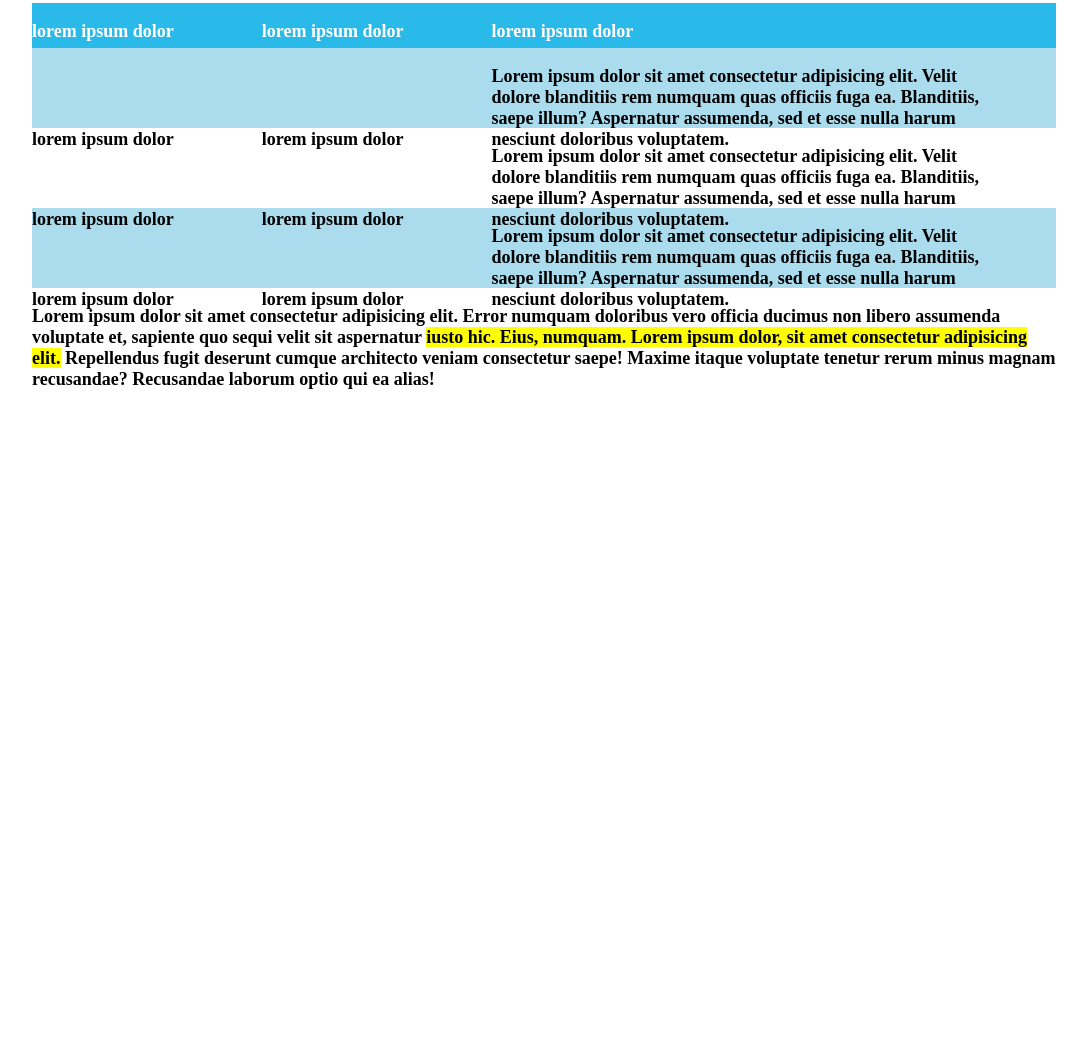
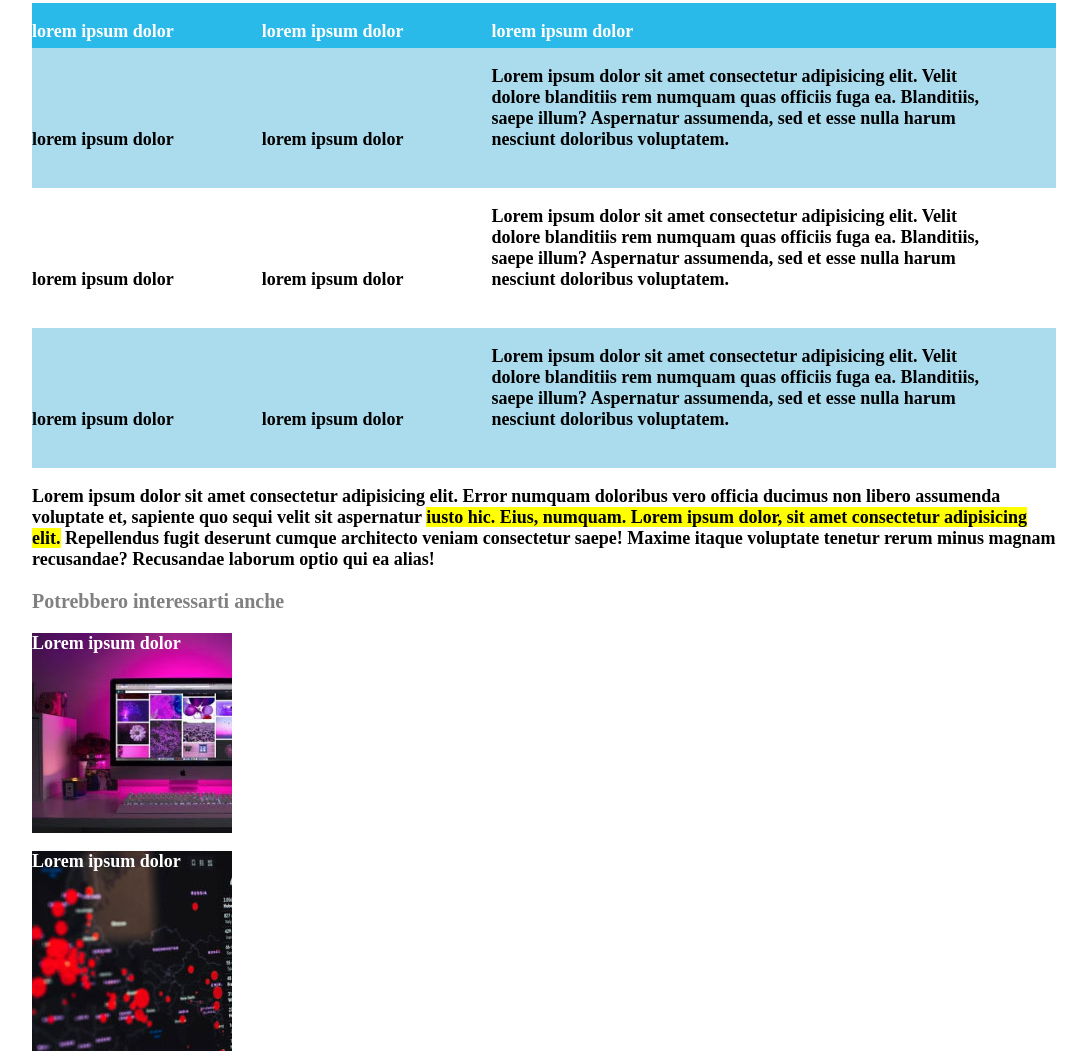
Before and after one commit to AlexanderDerevliov/html-css-booleaner, a plain HTML site: page index.html in a window 1280 px wide. Shown: the part 1027-2086 px from the top of the page, without its empty margins (96-1183 px from the left). Before the commit the page ends 1435 px from the top, so only its background shows below. Drawn offline with Linux system fonts and the light colour scheme.

Commit message:
add: footer and fixed some things on css

```diff
--- a/css/style.css
+++ b/css/style.css
@@ -94,7 +94,6 @@ font-size: 15px;
 
 /* SECOND ROW */
 .row-second {
-    height: 60px;
     color: black;
     font-size: 18px;
     background-color: rgb(171, 220, 237);
@@ -120,7 +119,6 @@ font-size: 15px;
  /* THIRD ROW */
 
  .row-third {
-    height: 60px;
     color: black;
     font-size: 18px;
     padding-bottom: 20px;
@@ -144,7 +142,6 @@ font-size: 15px;
  /* LAST ROW */
 
  .row-last {
-    height: 60px;
     color: black;
     font-size: 18px;
     background-color: rgb(171, 220, 237);
@@ -166,3 +163,38 @@ font-size: 15px;
      display: inline-block;
      width: 50%;
  }
+
+ /* FOOTER */
+
+ .footer-text {
+    color: grey;
+    font-size: 20px;
+    font-weight: bold;
+
+ }
+
+ /* FOTTER AND IMG BOX  */
+
+ .box-one {
+    width: 200px;
+    height: 200px;
+    background-image: url(../img/monitor.jpg);
+ }
+
+ .box-text {
+    font-weight: bold;
+    font-size: 18px;
+    color: white;
+ }
+
+ .box-two {
+    width: 200px;
+    height: 200px;
+    background-image: url(../img/graph.jpg);
+ }
+
+ .box-text {
+    font-weight: bold;
+    font-size: 18px;
+    color: white;
+ }
--- a/index.html
+++ b/index.html
@@ -134,15 +134,22 @@
     <p>Lorem ipsum dolor sit amet consectetur adipisicing elit. Error numquam doloribus vero officia ducimus non libero assumenda voluptate et, sapiente quo sequi velit sit aspernatur <mark> iusto hic. Eius, numquam. Lorem ipsum dolor, sit amet consectetur adipisicing elit.</mark> Repellendus fugit deserunt cumque architecto veniam consectetur saepe! Maxime itaque voluptate tenetur rerum minus magnam recusandae? Recusandae laborum optio qui ea alias!</p>
 
      </article>
-
-
-
-
-
-
-
     </main>
     <!-- /main -->
+
+   <!-- footer -->
+    <footer>
+      <p class="footer-text">Potrebbero interessarti anche</p>
+
+      <div class="box-one">
+       <p class="box-text">Lorem ipsum dolor</p>
+      </div>
+
+      <div class="box-two">
+        <p class="box-text">Lorem ipsum dolor</p>
+       </div>
+
+    </footer>
 
 
 
```
